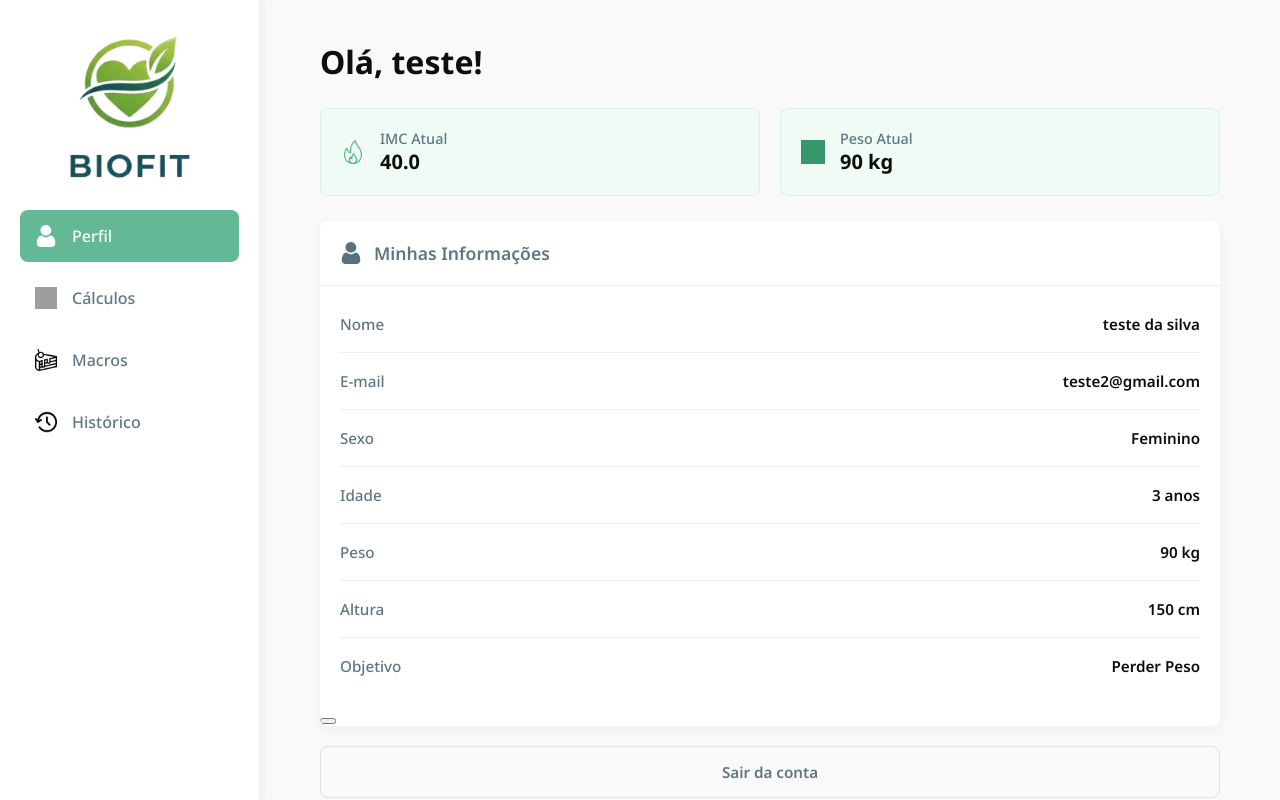
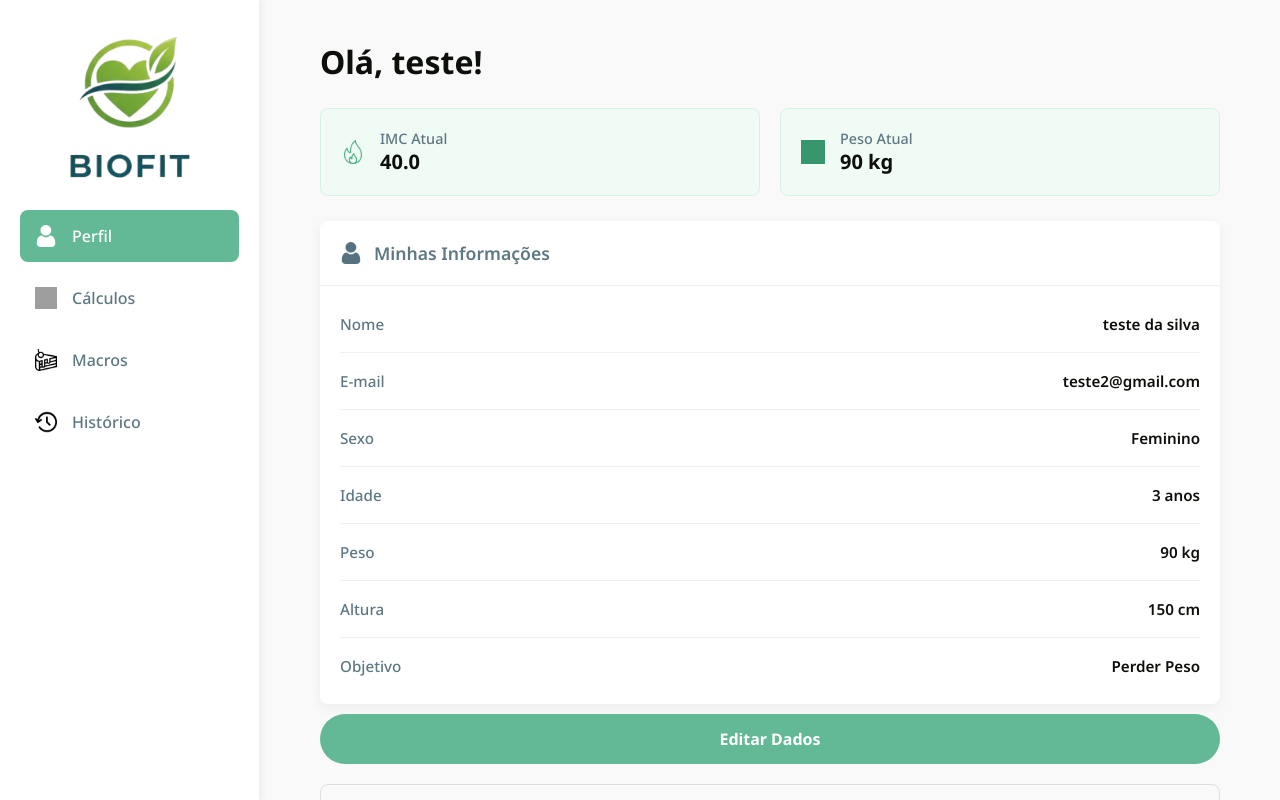
Before and after one commit to Bloedow-S/Biofit, a React (Vite) app: page /perfil in a window 1280 px wide. Built offline with nearby package versions, Linux system fonts and the light colour scheme; data requests are answered from the project's data file; sample sign-in values are in the browser's storage; grey boxes are pictures that could not be loaded.

Commit message:
Correção de botões

```diff
--- a/db.json
+++ b/db.json
@@ -34,7 +34,8 @@
       "idade": 70,
       "peso": 90,
       "altura": 180,
-      "objetivo": "Perder Peso"
+      "objetivo": "Ganhar Massa",
+      "imc": "27.8"
     }
   ],
   "history": [
@@ -67,6 +68,79 @@
       "resultadoCalorias": "1180",
       "resultadoImc": "27.8",
       "id": 3
+    },
+    {
+      "userId": 3,
+      "date": "25/11/2025",
+      "timestamp": "2025-11-25T13:13:40.559Z",
+      "peso": 90,
+      "objetivo": "Perder Peso",
+      "resultadoCalorias": "1180",
+      "resultadoImc": "27.8",
+      "id": 4
+    },
+    {
+      "userId": 3,
+      "date": "25/11/2025",
+      "timestamp": "2025-11-25T13:21:33.142Z",
+      "peso": 70,
+      "objetivo": "Ganhar Massa",
+      "resultadoCalorias": "1180",
+      "resultadoImc": "27.8",
+      "tipo": "customizado",
+      "id": 5
+    },
+    {
+      "userId": 3,
+      "date": "25/11/2025",
+      "timestamp": "2025-11-25T13:21:36.835Z",
+      "peso": 70,
+      "objetivo": "Ganhar Massa",
+      "resultadoCalorias": "1180",
+      "resultadoImc": "27.8",
+      "tipo": "customizado",
+      "id": 6
+    },
+    {
+      "userId": 3,
+      "date": "25/11/2025",
+      "timestamp": "2025-11-25T13:21:39.596Z",
+      "peso": 90,
+      "objetivo": "Ganhar Massa",
+      "resultadoCalorias": "2180",
+      "resultadoImc": "27.8",
+      "id": 7
+    },
+    {
+      "userId": 3,
+      "date": "25/11/2025",
+      "timestamp": "2025-11-25T13:22:52.151Z",
+      "peso": 90,
+      "objetivo": "Ganhar Massa",
+      "resultadoCalorias": "2180",
+      "resultadoImc": "27.8",
+      "id": 8
+    },
+    {
+      "userId": 3,
+      "date": "25/11/2025",
+      "timestamp": "2025-11-25T13:23:45.811Z",
+      "peso": 90,
+      "objetivo": "Ganhar Massa",
+      "resultadoCalorias": "2180",
+      "resultadoImc": "27.8",
+      "id": 9
+    },
+    {
+      "userId": 3,
+      "date": "25/11/2025",
+      "timestamp": "2025-11-25T13:28:41.378Z",
+      "peso": 70,
+      "objetivo": "Ganhar Massa",
+      "resultadoCalorias": "2180",
+      "resultadoImc": "27.8",
+      "tipo": "customizado",
+      "id": 10
     }
   ]
 }
--- a/src/components/Button/index.jsx
+++ b/src/components/Button/index.jsx
@@ -1,19 +1,21 @@
 import './style.css';
 import PropTypes from "prop-types";
 
-// mudei o nome pra button msm
-function Button({ text, type = "button" }) {
+function Button({ text, children, type = "button", className = "", ...rest }) {
   return (
-    // Mudamos a classe para button
-    <button className="button" type={type}>
-      {text}
+    // Combina a classe padrão 'button' com qualquer classe extra passada (ex: perfil-edit-button)
+    // {...rest} espalha propriedades como onClick, disabled, etc.
+    <button className={`button ${className}`} type={type} {...rest}>
+      {text || children}
     </button>
   );
 }
 
 Button.propTypes = {
   type: PropTypes.string,
-  text: PropTypes.string.isRequired, // validando text inves de children
+  text: PropTypes.string,
+  children: PropTypes.node,
+  className: PropTypes.string,
 };
 
 export default Button;
--- a/src/pages/Calculos/style.css
+++ b/src/pages/Calculos/style.css
@@ -65,3 +65,37 @@
   margin-top: 15px;
   font-style: italic;
 }
+/* src/components/Button/style.css */
+
+/* A classe agora deve ser .button para bater com o index.jsx */
+.button {
+  background-color: #63b995; /* Verde do BioFit */
+  color: #ffffff;            /* Texto branco */
+  border: none;
+  border-radius: 30px;       /* Bordas bem arredondadas */
+  height: 50px;              /* Altura padrão */
+  font-size: 1rem;           /* Tamanho da fonte */
+  font-weight: bold;
+  cursor: pointer;
+  width: 100%;               /* Ocupa 100% do container pai */
+  padding: 0 20px;
+  box-sizing: border-box;
+  transition: opacity 0.2s ease-in-out;
+
+  /* Centraliza o texto verticalmente e horizontalmente */
+  display: flex;
+  align-items: center;
+  justify-content: center;
+  margin-top: 10px;
+}
+
+.button:hover {
+  opacity: 0.85; /* Efeito ao passar o mouse */
+}
+
+/* Estilo para quando o botão estiver desativado (ex: "Salvando...") */
+.button:disabled {
+  background-color: #cccccc;
+  cursor: not-allowed;
+  opacity: 0.7;
+}
--- a/src/pages/CriarConta/index.jsx
+++ b/src/pages/CriarConta/index.jsx
@@ -16,16 +16,29 @@ export default function CriarConta() {
   const [peso, setPeso] = useState('');
   const [altura, setAltura] = useState('');
   const [objetivo, setObjetivo] = useState('');
+  const [isEditing, setIsEditing] = useState(false); // Para mudar o texto do título
 
   useEffect(() => {
     const usuario = JSON.parse(localStorage.getItem('usuario'));
+
     if (!usuario) {
-      alert("Você precisa estar logado para completar o perfil.");
+      // Se não tem usuário logado, volta pro login
+      alert("Você precisa estar logado.");
       navigate('/');
+      return;
     }
-    if (usuario && usuario.perfilCompleto) {
-      navigate('/perfil');
+
+    // SE O USUÁRIO JÁ TIVER DADOS (MODO EDIÇÃO), PREENCHE O FORMULÁRIO
+    if (usuario.perfilCompleto) {
+      setIsEditing(true);
+      setNome(usuario.nome || '');
+      setSexo(usuario.sexo || '');
+      setIdade(usuario.idade || '');
+      setPeso(usuario.peso || '');
+      setAltura(usuario.altura || '');
+      setObjetivo(usuario.objetivo || '');
     }
+
   }, [navigate]);
 
   const handleSubmit = async (e) => {
@@ -37,11 +50,7 @@ export default function CriarConta() {
     }
 
     const usuarioAtual = JSON.parse(localStorage.getItem('usuario'));
-    if (!usuarioAtual) {
-         alert("Erro: usuário não encontrado.");
-         navigate('/');
-         return;
-    }
+
     if (isNaN(parseFloat(peso)) || isNaN(parseFloat(altura)) || isNaN(parseInt(idade))) {
       alert("Idade, Peso e Altura precisam ser números.");
       return;
@@ -70,7 +79,7 @@ export default function CriarConta() {
       if (response.ok) {
         const updatedUser = await response.json();
         localStorage.setItem('usuario', JSON.stringify(updatedUser));
-        alert('Perfil completo! Bem-vindo ao BioFit!');
+        alert(isEditing ? 'Dados atualizados com sucesso!' : 'Perfil completo! Bem-vindo ao BioFit!');
         navigate('/perfil');
       } else {
         alert('Erro ao salvar as informações do perfil.');
@@ -85,9 +94,9 @@ export default function CriarConta() {
     <Card>
       <Logo />
       <Form onSubmit={handleSubmit}>
-        <h1>Complete seu Perfil</h1>
+        <h1>{isEditing ? 'Editar Perfil' : 'Complete seu Perfil'}</h1>
         <p style={{color: 'white', marginTop: '-10px', marginBottom: '10px', textAlign: 'center'}}>
-          Falta só mais alguns dados para começarmos!
+          {isEditing ? 'Atualize suas informações abaixo' : 'Falta só mais alguns dados para começarmos!'}
         </p>
 
         <Input placeholder='Seu Nome' name='nome' type='text' value={nome} onChange={(e) => setNome(e.target.value)} required />
@@ -110,7 +119,7 @@ export default function CriarConta() {
           <option value="Ganhar Massa">Ganhar Massa (Superávit)</option>
         </Select>
 
-        <Button type='submit'>Salvar e Entrar</Button>
+        <Button type='submit'>{isEditing ? 'Salvar Alterações' : 'Salvar e Entrar'}</Button>
       </Form>
     </Card>
   );
--- a/src/pages/Perfil/index.jsx
+++ b/src/pages/Perfil/index.jsx
@@ -119,16 +119,10 @@ export default function Perfil() {
           <InfoItem label="Altura" value={`${userData.altura} cm`} />
           <InfoItem label="Objetivo" value={userData.objetivo} />
         </div>
-
-        <Button
-          type="button"
-          onClick={handleEdit}
-          className="perfil-edit-button"
-        >
-          Editar Dados
-        </Button>
       </div>
-
+      <Button type="button" onClick={handleEdit} className="perfil-edit-button">
+        Editar Dados
+      </Button>
       <button className="logout-button" onClick={handleLogout}>
         Sair da conta
       </button>
--- a/src/pages/Perfil/style.css
+++ b/src/pages/Perfil/style.css
@@ -125,19 +125,24 @@
 
 /* --- Botões --- */
 
-/*
-  Sobrescrevemos o estilo do componente .custom-button
-  apenas quando ele está dentro do .perfil-container
-  para ficar igual à imagem (sem bordas arredondadas em cima)
-*/
-.perfil-edit-button.custom-button {
-  margin-top: 0;
-  width: 100%;
-  border-radius: 0 0 8px 8px; /* Cantos de baixo arredondados */
-  height: 55px; /* Um pouco mais alto */
-  font-size: 1rem;
+.perfil-edit-button {
+   width: 100%;
+  background-color: transparent;
+  border: 1px solid #e0e0e0;
+  color: var(--text-gray);
+  padding: 15px;
+  margin-top: 20px;
+  border-radius: 8px;
+  font-size: 0.95rem;
+  font-weight: 600;
+  cursor: pointer;
+  text-align: center;
+  transition: background-color 0.2s, color 0.2s;
+  background-color: #63b995; /* Garante a cor verde */
+  color: white;
 }
 
+/* Estilo do botão de sair (MANTENHA IGUAL) */
 .logout-button {
   width: 100%;
   background-color: transparent;
```
Also changed, not shown: src/pages/Calculos/Calculos.jsx (+50 -45 lines).
